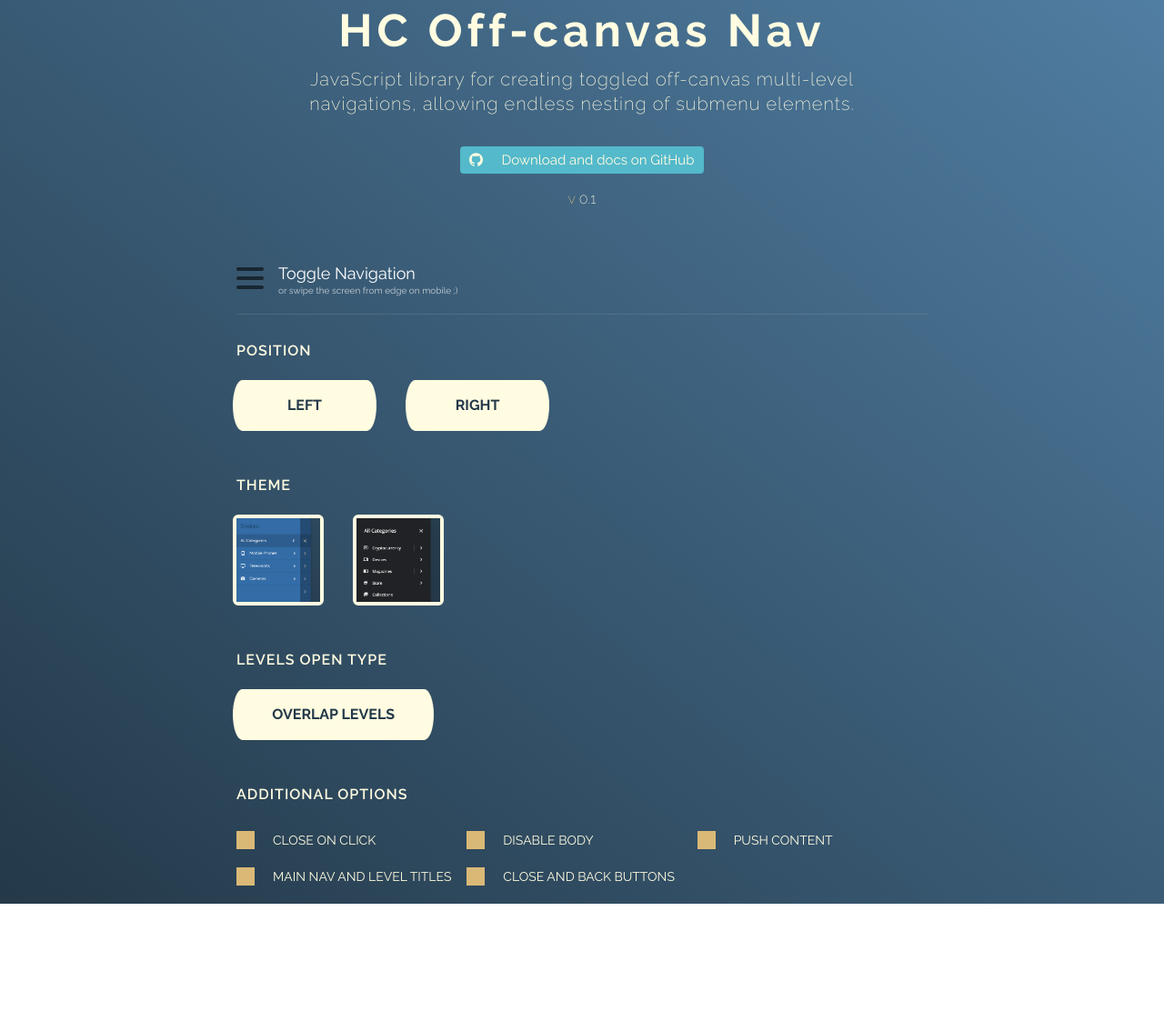
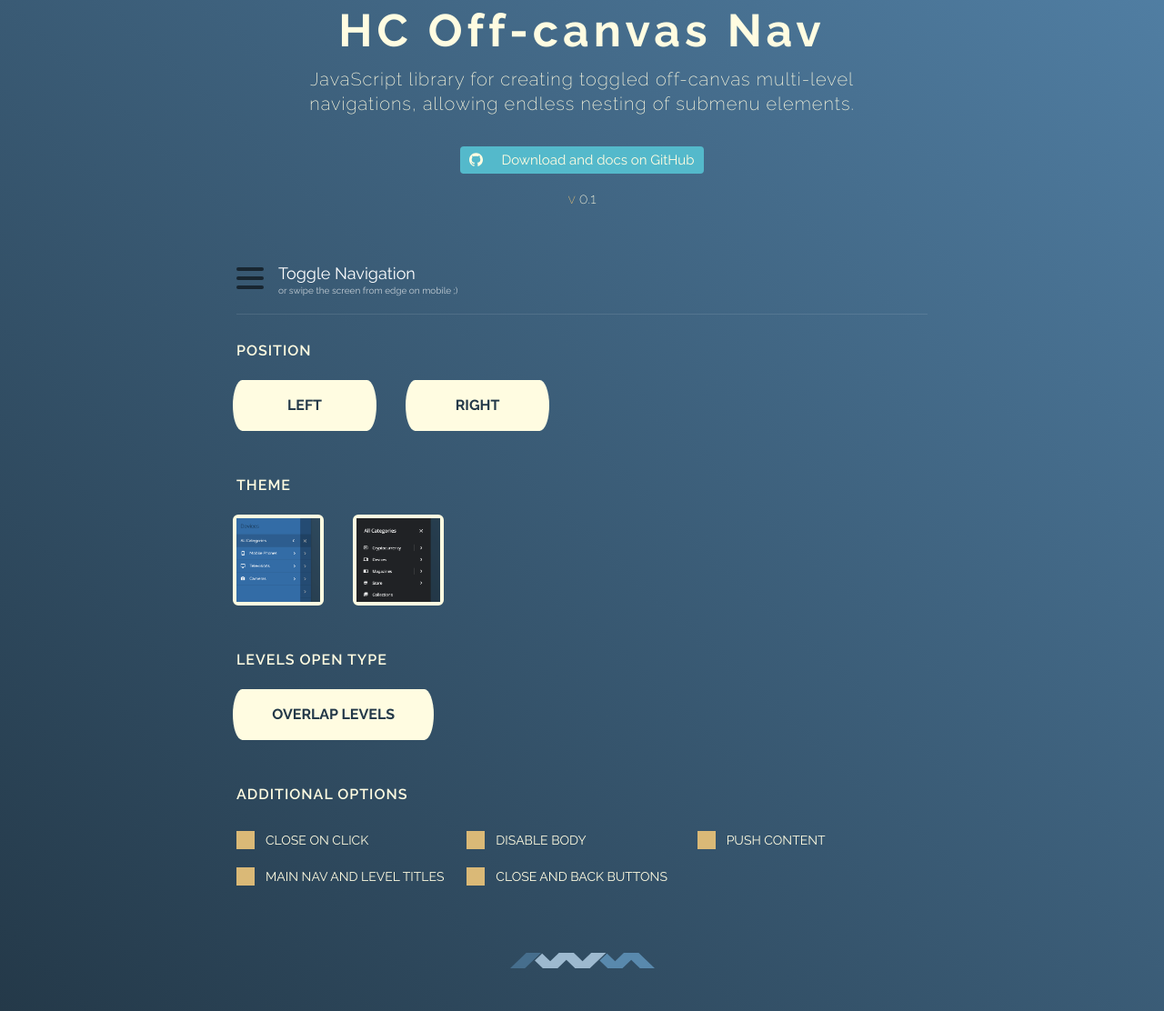
Before and after one commit to usman-FE/off-canvas-nav, a website: page index.html in a window 1280 px wide. Shown: the part 47-1159 px from the top of the page at 91% size. Before the commit the page ends 1041 px from the top, so only its background shows below. Drawn offline with nearby package versions, Linux system fonts and the light colour scheme.

Commit message:
Built FOOTER

```diff
--- a/index.html
+++ b/index.html
@@ -71,7 +71,7 @@
       </header>
       <!-- HEADER END -->
       <!-- MAIN CONTENT SECTION START -->
-      <section class="max-w-[800px] w-full mx-auto px-5 text-left">
+      <section class="max-w-[800px] w-full mx-auto px-5 pb-8 text-left">
         <div class="border-t border-white/10 w-full">
           <!-- POSITION HEADING -->
           <h4 class="mt-7 font-[15px] tracking-[1px] font-semibold uppercase mb-5">Position</h4>
@@ -130,7 +130,7 @@
               </div>
               <div class="absolute top-[0%] left-0 h-5 w-5 bg-[#dab977] z-10">
               </div>
-              <label class="uppercase ml-6 select-none cursor-pointer flex items-center gap-x-1 text-sm"
+              <label class="uppercase ml-4 select-none cursor-pointer flex items-center gap-x-1 text-sm"
                 for="closeOnClick">
                 Close on click
               </label>
@@ -148,7 +148,7 @@
               </div>
               <div class="absolute top-[0%] left-0 h-5 w-5 bg-[#dab977] z-10">
               </div>
-              <label class="uppercase ml-6 select-none cursor-pointer flex items-center gap-x-1 text-sm"
+              <label class="uppercase ml-4 select-none cursor-pointer flex items-center gap-x-1 text-sm"
                 for="disableBody">
                 Disable body
               </label>
@@ -166,7 +166,7 @@
               </div>
               <div class="absolute top-[0%] left-0 h-5 w-5 bg-[#dab977] z-10">
               </div>
-              <label class="uppercase ml-6 select-none cursor-pointer flex items-center gap-x-1 text-sm"
+              <label class="uppercase ml-4 select-none cursor-pointer flex items-center gap-x-1 text-sm"
                 for="pushContent">
                 Push content
               </label>
@@ -184,7 +184,7 @@
               </div>
               <div class="absolute top-[0%] left-0 h-5 w-5 bg-[#dab977] z-10">
               </div>
-              <label class="uppercase ml-6 select-none cursor-pointer flex items-center gap-x-1 text-sm" for="mainNav">
+              <label class="uppercase ml-4 select-none cursor-pointer flex items-center gap-x-1 text-sm" for="mainNav">
                 Main nav and level titles
               </label>
             </div>
@@ -201,16 +201,33 @@
               </div>
               <div class="absolute top-[0%] left-0 h-5 w-5 bg-[#dab977] z-10">
               </div>
-              <label class="uppercase ml-6 select-none cursor-pointer flex items-center gap-x-1 text-sm"
+              <label class="uppercase ml-4 select-none cursor-pointer flex items-center gap-x-1 text-sm"
                 for="closeAndBack">
                 Close and back buttons
               </label>
             </div>
           </div>
         </div>
-    </div>
-    </section>
-    <!-- MAIN CONTENT SECTION END -->
+      </section>
+      <!-- MAIN CONTENT SECTION END -->
+      <!-- FOOTER START -->
+      <footer class="pb-10">
+        <div class="max-w-[800px] w-full mx-auto px-5">
+          <a href="#" class="px-4 inline-block group">
+            <svg xmlns="http://www.w3.org/2000/svg" height="17" viewBox="0 0 430.24 46"
+              class="h-[17px] block w-auto mt-[22px] transition-all">
+              <path class="fill-[#466e8d] group-hover:fill-[#4fb5e1] transition-all" d="M0,46H44L92,0H48Z"></path>
+              <path class="fill-[#9db9cf] group-hover:fill-[#f2c053] transition-all"
+                d="M237.24,46h-44l-26-24.92L141.24,46h-44l-24-23,22-21.08,24,23L145.24,0h44l26,24.92L241.24,0h44Z">
+              </path>
+              <path class="fill-[#5989ad] group-hover:fill-[#a7ce38] transition-all"
+                d="M386.24,46l-26-24.92L334.24,46h-44l-24-23,22-21.08,24,23L338.24,0h44l48,46h-44Z">
+              </path>
+            </svg>
+          </a>
+        </div>
+      </footer>
+      <!-- FOOTER END -->
     </div>
   </main>
 </body>
```
Also changed, not shown: dist/main.css.
